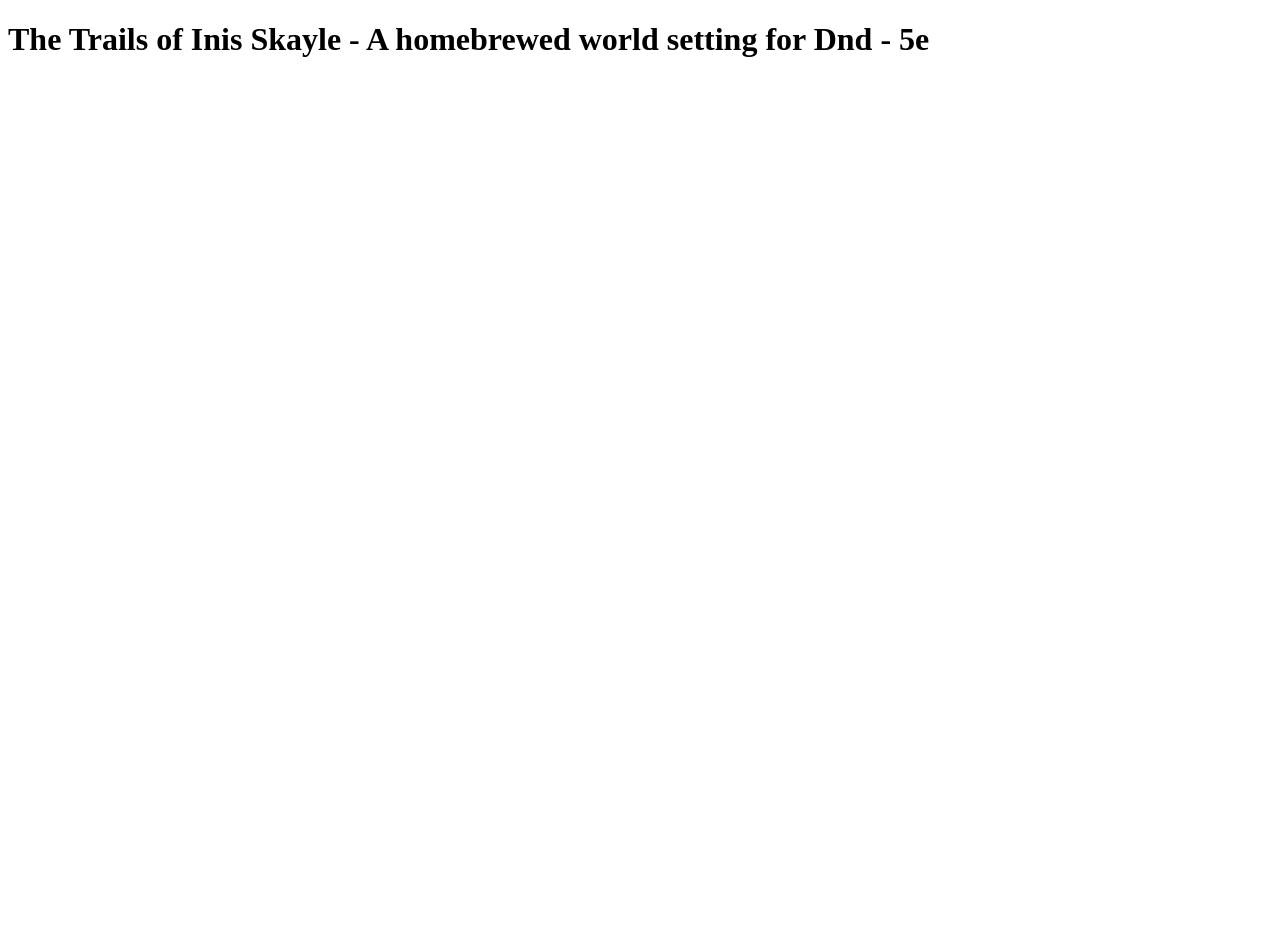
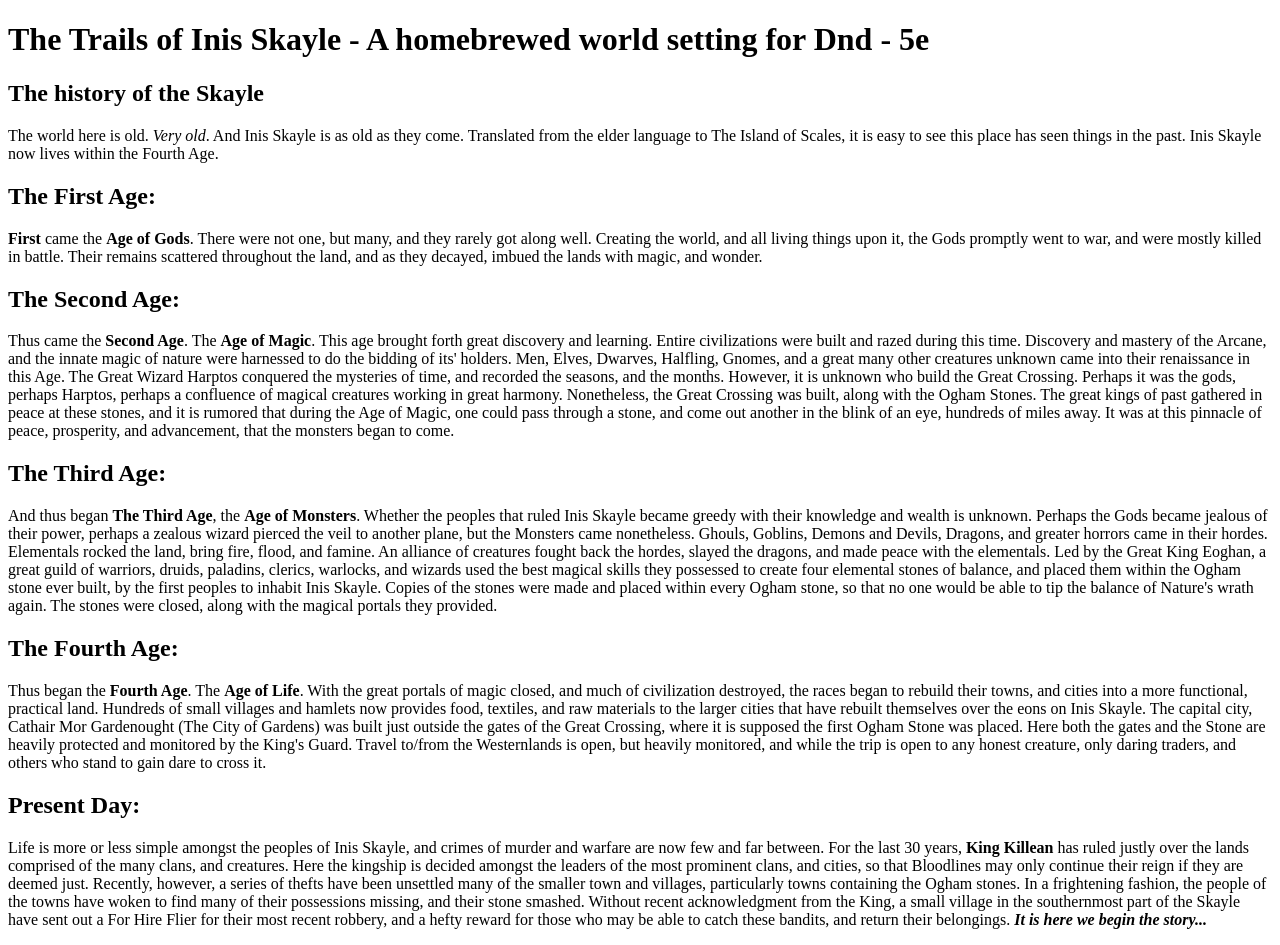
Before and after one commit to ChatN0ir/dnd, a plain HTML site: page index.html in a window 1280 px wide. Before the commit the page ends 800 px from the top, so only its background shows below. Drawn offline with Linux system fonts and the light colour scheme.

Commit message:
added some text for the campaign setting page. Will likely be nested into the homepage, but is html practice for now.

```diff
--- a/index.html
+++ b/index.html
@@ -5,6 +5,63 @@
         <title>The Trails of Inis Skayle</title>
     </head>
     <body>
-        <h1><b>The Trails of Inis Skayle - A homebrewed world setting for Dnd - 5e</b></h1>
+        <!--Lay out the history of Inis Skayle, and the campaign settings within-->
+        <h1><strong>The Trails of Inis Skayle - A homebrewed world setting for Dnd - 5e</strong></h1>
+        <h2>The history of the Skayle</h2>
+            <p>The world here is old. <em>Very old</em>. And Inis Skayle is as old as they come. Translated from the elder
+                language to The Island of Scales, it is easy to see this place has seen things in the past. Inis Skayle now
+                lives within the Fourth Age.</p>
+        <h2>The First Age: </h2>
+            <p><strong>First</strong> came the <strong>Age of Gods</strong>. There were not one, but many, and they rarely
+                got along well. Creating the world, and all living things upon it, the Gods promptly went to war, and were
+                mostly killed in battle. Their remains scattered throughout the land, and as they decayed, imbued the
+                lands with magic, and wonder.</p>
+        <h2>The Second Age: </h2>
+            <p>Thus came the <strong>Second Age</strong>. The <strong>Age of Magic</strong>. This age brought forth
+                great discovery and learning. Entire civilizations were built and razed during this time. Discovery and
+                mastery of the Arcane, and the innate magic of nature were harnessed to do the bidding of its' holders.
+                Men, Elves, Dwarves, Halfling, Gnomes, and a great many other creatures unknown came into their
+                renaissance in this Age. The Great Wizard Harptos conquered the mysteries of time, and recorded the
+                seasons, and the months. However, it is unknown who build the Great Crossing. Perhaps it was the gods,
+                perhaps Harptos, perhaps a confluence of magical creatures working in great harmony. Nonetheless, the
+                Great Crossing was built, along with the Ogham Stones. The great kings of past gathered in peace at these
+                stones, and it is rumored that during the Age of Magic, one could pass through a stone, and come out
+                another in the blink of an eye, hundreds of miles away. It was at this pinnacle of peace, prosperity, and
+                advancement, that the monsters began to come.</p>
+        <h2>The Third Age: </h2>
+            <p>And thus began <strong>The Third Age</strong>, the <strong>Age of Monsters</strong>. Whether the
+                peoples that ruled Inis Skayle became greedy with their knowledge and wealth is unknown. Perhaps the
+                Gods became jealous of their power, perhaps a zealous wizard pierced the veil to another plane, but the
+                Monsters came nonetheless. Ghouls, Goblins, Demons and Devils, Dragons, and greater horrors came in
+                their hordes. Elementals rocked the land, bring fire, flood, and famine. An alliance of creatures fought
+                back the hordes, slayed the dragons, and made peace with the elementals. Led by the Great King Eoghan,
+                a great guild of warriors, druids, paladins, clerics, warlocks, and wizards used the best magical skills they
+                possessed to create four elemental stones of balance, and placed them within the Ogham stone ever built,
+                by the first peoples to inhabit Inis Skayle. Copies of the stones were made and placed within every
+                Ogham stone, so that no one would be able to tip the balance of Nature's wrath again. The stones were
+                closed, along with the magical portals they provided.</p>
+        <h2>The Fourth Age: </h2>
+            <p>Thus began the <strong>Fourth Age</strong>. The <strong>Age of
+                Life</strong>. With the great portals of magic closed, and much of civilization destroyed, the races began to
+                rebuild their towns, and cities into a more functional, practical land. Hundreds of small villages and
+                hamlets now provides food, textiles, and raw materials to the larger cities that have rebuilt themselves
+                over the eons on Inis Skayle. The capital city, Cathair Mor Gardenought (The City of Gardens) was built
+                just outside the gates of the Great Crossing, where it is supposed the first Ogham Stone was placed. Here
+                both the gates and the Stone are heavily protected and monitored by the King's Guard. Travel to/from the
+                Westernlands is open, but heavily monitored, and while the trip is open to any honest creature, only
+                daring traders, and others who stand to gain dare to cross it.</p>
+
+        <h2>Present Day:</h2>
+            <p>Life is more or less simple amongst the peoples of Inis Skayle, and crimes of murder and warfare are now
+                few and far between. For the last 30 years, <strong>King Killean</strong> has ruled justly over the lands comprised of the
+                many clans, and creatures. Here the kingship is decided amongst the leaders of the most prominent clans,
+                and cities, so that Bloodlines may only continue their reign if they are deemed just. Recently, however, a
+                series of thefts have been unsettled many of the smaller town and villages, particularly towns containing
+                the Ogham stones. In a frightening fashion, the people of the towns have woken to find many of their
+                possessions missing, and their stone smashed. Without recent acknowledgment from the King, a small
+                village in the southernmost part of the Skayle have sent out a For Hire Flier for their most recent robbery,
+                and a hefty reward for those who may be able to catch these bandits, and return their belongings. <strong><em>It is here
+                we begin the story...</em></strong></p>
+
     </body>
 </html>
```
